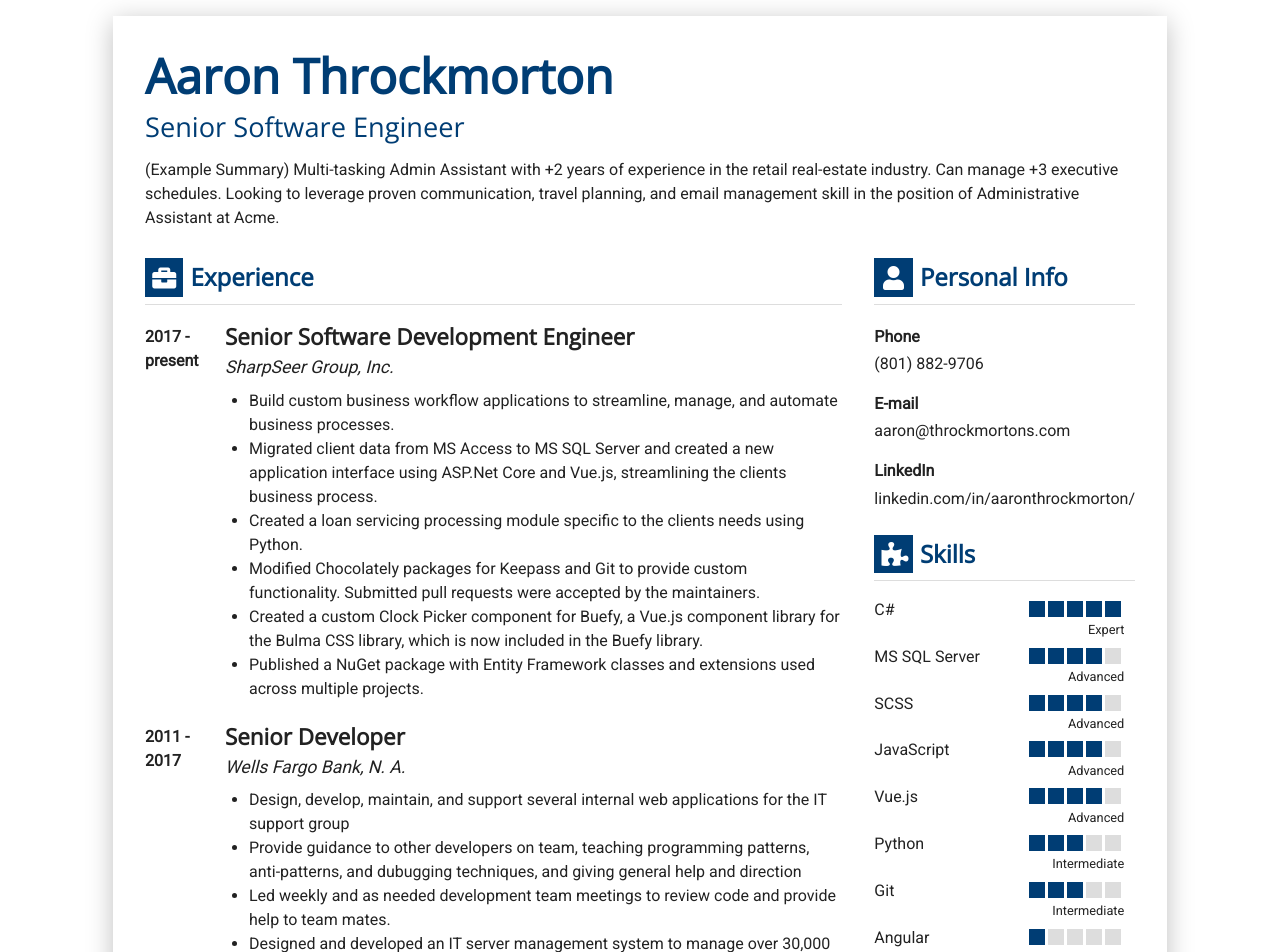
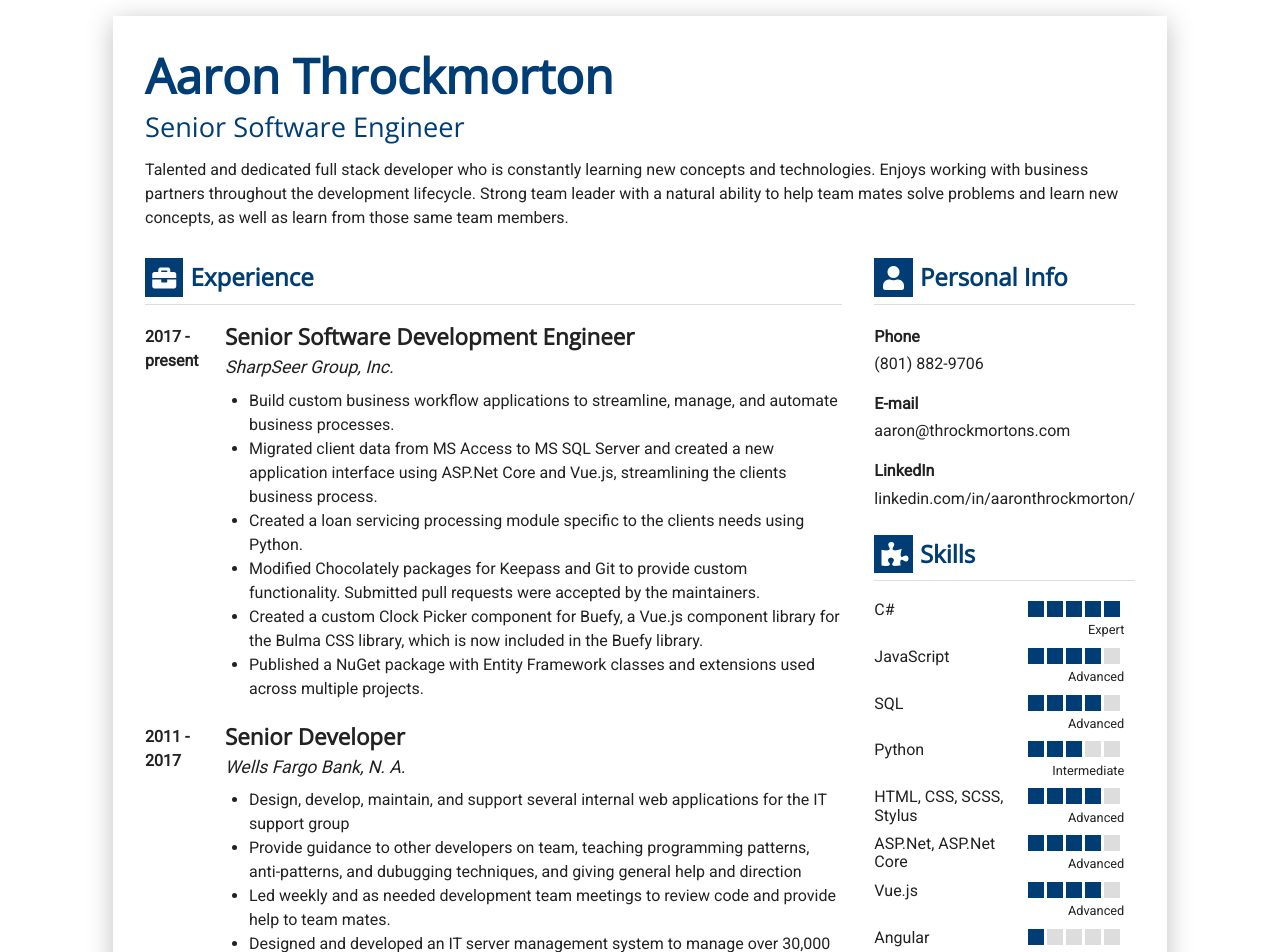
Before and after one commit to SharpSeeEr/resume, a Vue app: page / in a window 1280 px wide. Shown: the top 952 px of the page. Built offline with nearby package versions, Linux system fonts and the light colour scheme.

Commit message:
Add summary to data

```diff
--- a/src/assets/data.json
+++ b/src/assets/data.json
@@ -1,7 +1,7 @@
 {
   "name": "Aaron Throckmorton",
   "title": "Senior Software Engineer",
-  "summary": "(Example Summary) Multi-tasking Admin Assistant with +2 years of experience in the retail real-estate industry. Can manage +3 executive schedules. Looking to leverage proven communication, travel planning, and email management skill in the position of Administrative Assistant at Acme.",
+  "summary": "Talented and dedicated full stack developer who is constantly learning new concepts and technologies. Enjoys working with business partners throughout the development lifecycle.  Strong team leader with a natural ability to help team mates solve problems and learn new concepts, as well as learn from those same team members.",
   "personalInfo": [
     { "label": "Phone", "value": "(801) 882-9706" },
     { "label": "E-mail", "value": "aaron@throckmortons.com", "link": "mailto" },
@@ -104,12 +104,15 @@
   ],
   "skills": [
     { "skill": "C#", "rating": 5 },
+    { "skill": "JavaScript", "rating": 4 },
+    { "skill": "SQL", "rating": 4 },
+    { "skill": "Python", "rating": 3 },
+    { "skill": "HTML, CSS, SCSS, Stylus", "rating": 4 },
+    { "skill": "ASP.Net, ASP.Net Core", "rating": 4},
+    { "skill": "Vue.js", "rating": 4 },
+    { "skill": "Angular", "rating": 1 },
     { "skill": "MS SQL Server", "rating": 4 },
-    { "skill": "SCSS", "rating": 4 },
-    { "skill": "JavaScript", "rating": 4 },
-    { "skill": "Vue.js", "rating": 4 },
-    { "skill": "Python", "rating": 3 },
-    { "skill": "Git", "rating": 3 },
-    { "skill": "Angular", "rating": 1 }
+    { "skill": "Windows Server", "rating": 4 },
+    { "skill": "Git", "rating": 3 }
   ]
 }
--- a/src/assets/scss/app.scss
+++ b/src/assets/scss/app.scss
@@ -148,9 +148,6 @@ Resume section formatting
     min-width: 4em;
     max-width: 4em;
     font-weight: bold;
-    > div {
-      // line-height: $xp-position-line-height;
-    }
   }
 
   .details {
@@ -207,6 +204,7 @@ Resume section formatting
 }
 
 .rating-graphic {
+  min-width: 6em;
   div {
     width: 1em;
     height: 1em;
```
